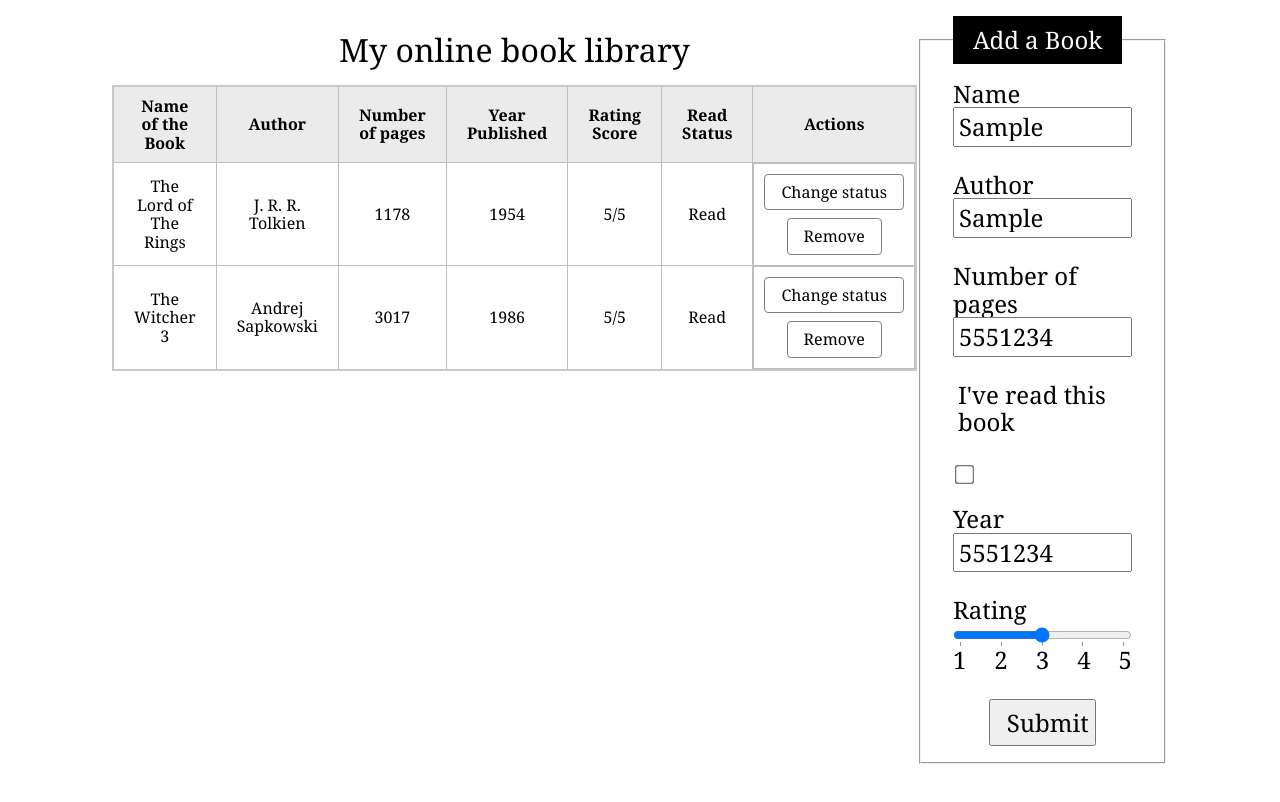
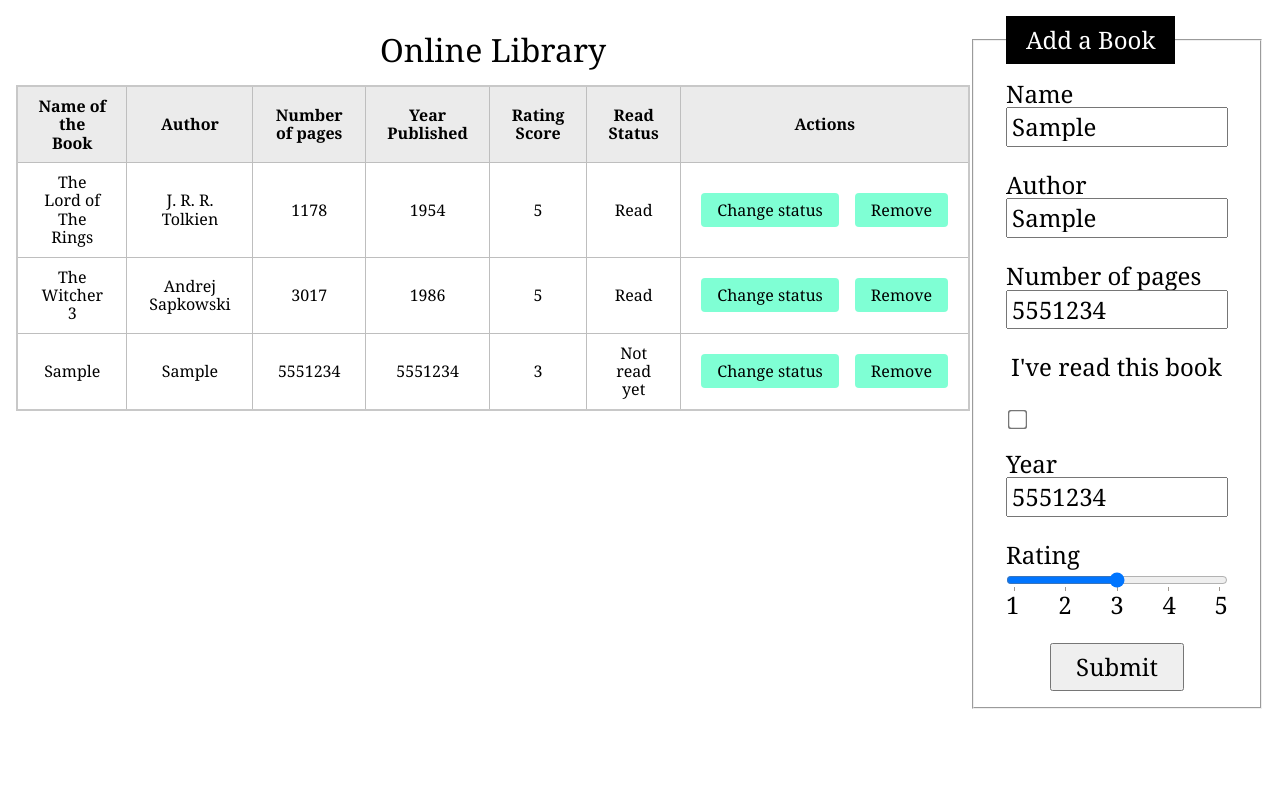
Before and after one commit to Arthwr/library-app, a plain HTML site: page index.html in a window 1280 px wide. Both pictures are taken after typing "Sample", "Sample", "5551234", "5551234" into the empty fields and a click on the button "Submit". Drawn offline with Linux system fonts and the light colour scheme.

Commit message:
Complete functionality of form
Add sticky position to form element in case if table height is higher than viewport size
Add dynamically assigned buttons to each table row of added book

```diff
--- a/index.html
+++ b/index.html
@@ -10,7 +10,7 @@
     <main>
       <table>
         <caption>
-          My online book library
+          Online Library
         </caption>
         <thead>
           <tr>
@@ -29,11 +29,13 @@
             <td>J. R. R. Tolkien</td>
             <td>1178</td>
             <td>1954</td>
-            <td>5/5</td>
+            <td>5</td>
             <td>Read</td>
             <td>
-              <a href="#">Change status</a>
-              <a href="#">Remove</a>
+              <div class="actions-wrapper">
+                <a href="#">Change status</a>
+                <a href="#">Remove</a>
+              </div>
             </td>
           </tr>
           <tr>
@@ -41,11 +43,13 @@
             <td>Andrej Sapkowski</td>
             <td>3017</td>
             <td>1986</td>
-            <td>5/5</td>
+            <td>5</td>
             <td>Read</td>
             <td>
-              <a href="#">Change status</a>
-              <a href="#">Remove</a>
+              <div class="actions-wrapper">
+                <a href="#">Change status</a>
+                <a href="#">Remove</a>
+              </div>
             </td>
           </tr>
         </tbody>
@@ -70,7 +74,7 @@
             <input id="read-status" name="read-status" type="checkbox" />
           </div>
           <div>
-            <label for="year"> Year </label>
+            <label for="year">Year</label>
             <input id="year" name="year" type="tel" />
           </div>
           <div>
--- a/scripts.js
+++ b/scripts.js
@@ -1,7 +1,10 @@
 const myLibrary = [];
+const bookPropertyOrder = ["name", "author", "pages", "year", "rating", "read"];
+
 const submitButton = document.getElementById("submit-button");
+const tableBody = document.querySelector("tbody");
 
-function Book(name, author, pages, read, year, rating) {
+function Book(name, author, pages, year, read, rating) {
   this.name = name;
   this.author = author;
   this.pages = pages;
@@ -12,6 +15,40 @@ function Book(name, author, pages, read, year, rating) {
 
 function addBookToLibrary(book) {
   myLibrary.push(book);
+  createAndPopulateTableRow(book);
+}
+
+function createAndPopulateTableRow(book) {
+  // Create book data row
+  const tableRow = document.createElement("tr");
+  tableBody.appendChild(tableRow);
+
+  // Populate book data row
+  for (let key of bookPropertyOrder) {
+    const tableData = document.createElement("td");
+    tableRow.appendChild(tableData);
+    tableData.textContent = book[key];
+  }
+
+  // Create action buttons row
+  const tableActions = document.createElement("td");
+  const actionsWrapper = document.createElement("div");
+  actionsWrapper.classList.add("actions-wrapper");
+  tableRow.appendChild(tableActions);
+  tableActions.appendChild(actionsWrapper);
+
+  // Create buttons
+  const actionButtons = [
+    { text: "Change status", action: () => console.log("Clicked") },
+    { text: "Remove", action: () => console.log("Clicked") },
+  ];
+
+  actionButtons.forEach((buttonData) => {
+    const button = document.createElement("a");
+    button.textContent = buttonData.text;
+    button.addEventListener("click", buttonData.action);
+    actionsWrapper.appendChild(button);
+  });
 }
 
 submitButton.addEventListener("click", (e) => {
@@ -21,10 +58,12 @@ submitButton.addEventListener("click", (e) => {
   let name = form.elements["name"].value;
   let author = form.elements["author"].value;
   let pages = form.elements["pages"].value;
-  let readStatus = form.elements["read-status"].value;
   let year = form.elements["year"].value;
   let rating = form.elements["rating"].value;
+  let readStatus = form.elements["read-status"].checked
+    ? "Read"
+    : "Not read yet";
 
-  const bookData = new Book(name, author, pages, readStatus, year, rating);
+  const bookData = new Book(name, author, pages, year, readStatus, rating);
   addBookToLibrary(bookData);
 });
--- a/styles.css
+++ b/styles.css
@@ -6,21 +6,23 @@ body {
   font-size: 1rem;
   margin: 0;
   padding: 0;
-  height: 100vh;
 }
 
 main {
   display: flex;
   justify-content: space-between;
   align-content: center;
-  margin: 1rem 7rem;
+  margin: 1rem;
 }
 
 /* Form */
 form {
+  position: sticky;
+  top: 1rem;
   width: 400px;
   max-width: 100%;
   font-size: 1.5rem;
+  height: max-content;
 }
 
 legend {
@@ -110,23 +112,20 @@ td {
   text-align: center;
 }
 
-tr > td:last-child {
+.actions-wrapper {
   display: flex;
-  flex-direction: column;
-  align-items: center;
-  gap: 0.5rem;
-  padding: 10px;
+  gap: 1rem;
 }
 
-td > a {
-  width: max-content;
-  border: 1px solid grey;
-  border-radius: 4px;
-  padding: 0.5rem 1rem;
+.actions-wrapper a {
   color: inherit;
   text-decoration: none;
+  background-color: aquamarine;
+  padding: 0.5em 1em;
+  width: max-content;
+  border-radius: 4px;
 }
 
-td > a:active {
+.actions-wrapper a:active {
   transform: translateY(2px);
 }
```
